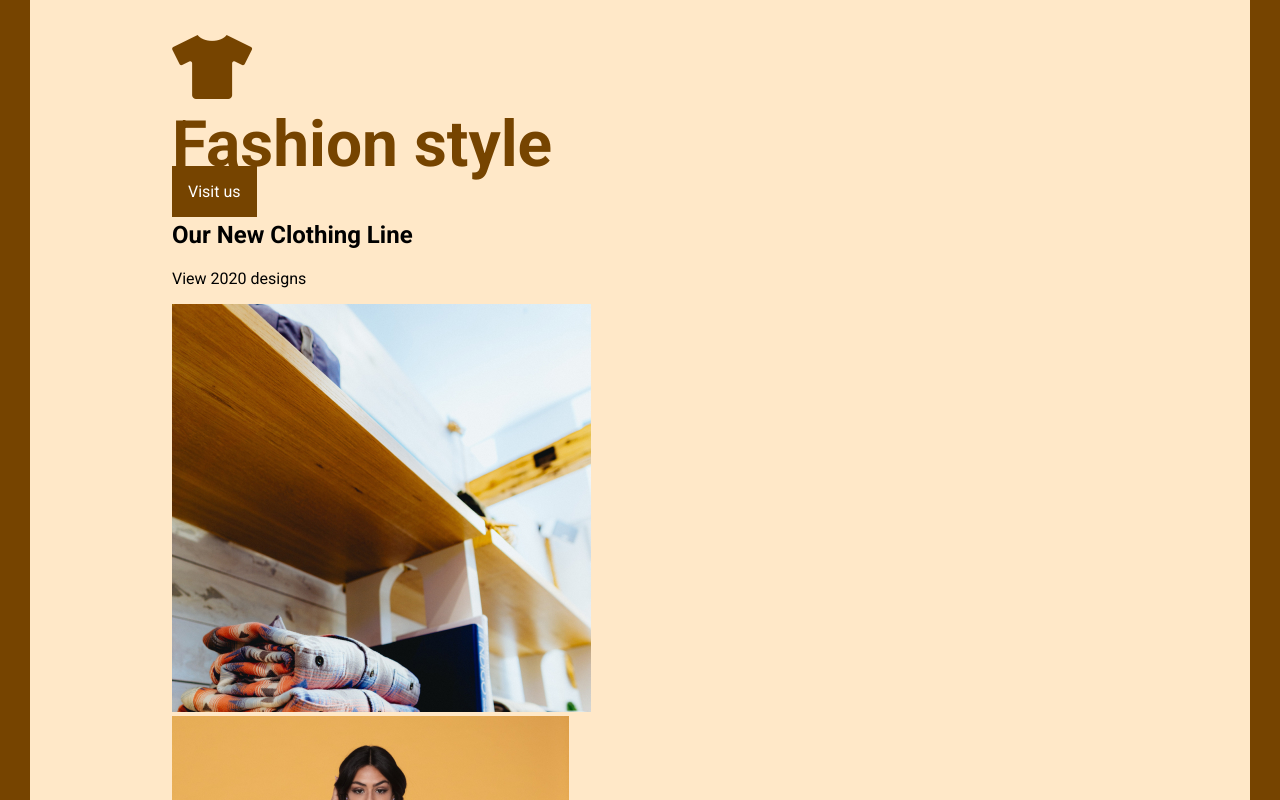
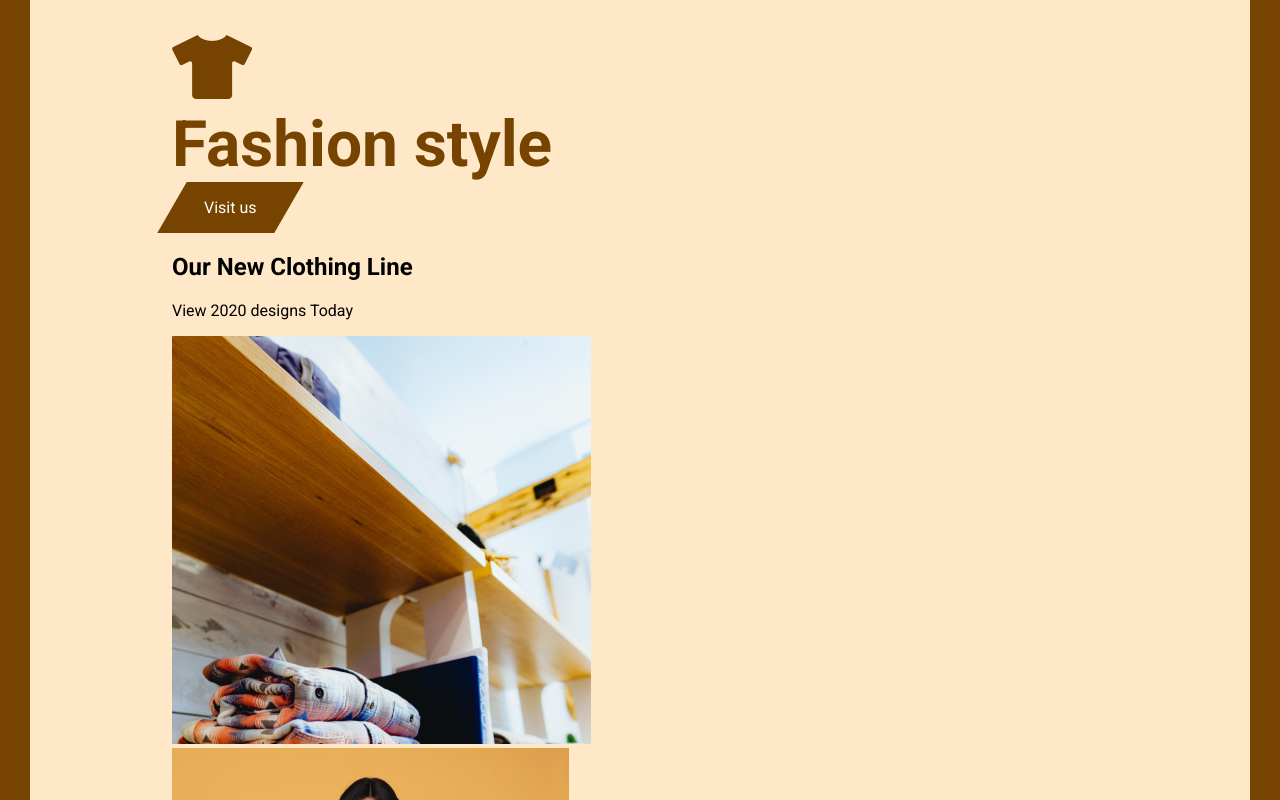
Before and after one commit to aaron-might/fashion_design, a plain HTML site: page index.html in a window 1280 px wide. Shown: the top 800 px of the page. Drawn offline with Linux system fonts and the light colour scheme.

Commit message:
add z-index, skew(-30) to a link

```diff
--- a/index.html
+++ b/index.html
@@ -22,12 +22,11 @@
         <div class="row">
             <div class="col">
                 <h2>Our New Clothing Line</h2>
-                <p>View 2020 designs</p>
+                <p>View 2020 designs Today</p>
                 <img src="images/img-2.jpg" alt="img-2">
             </div>
             <div class="col">
                 <img src="images/img-1.jpg" alt="img-1">
-
                 <a href="#">Shop Now</a>
             </div>
         </div>
--- a/style.css
+++ b/style.css
@@ -31,9 +31,22 @@ h1 {
 }
 
 a {
+    display: inline-block;
+    color: white;
+    padding: 1rem 2rem;
+    position: relative;
+    text-decoration: none;
+    /* transform:skew (-30deg); */
+}
+
+a::after {
     background-color: #764400;
-    color: white;
-    padding: 1rem;
-    text-decoration: none;
-    transform:skew (-30deg);
+    content: '';
+    position: absolute;
+    left: 0;
+    top: 0;
+    width: 100%;
+    height: 100%;
+    transform: skew(-30deg);
+    z-index: -1;
 }
```
